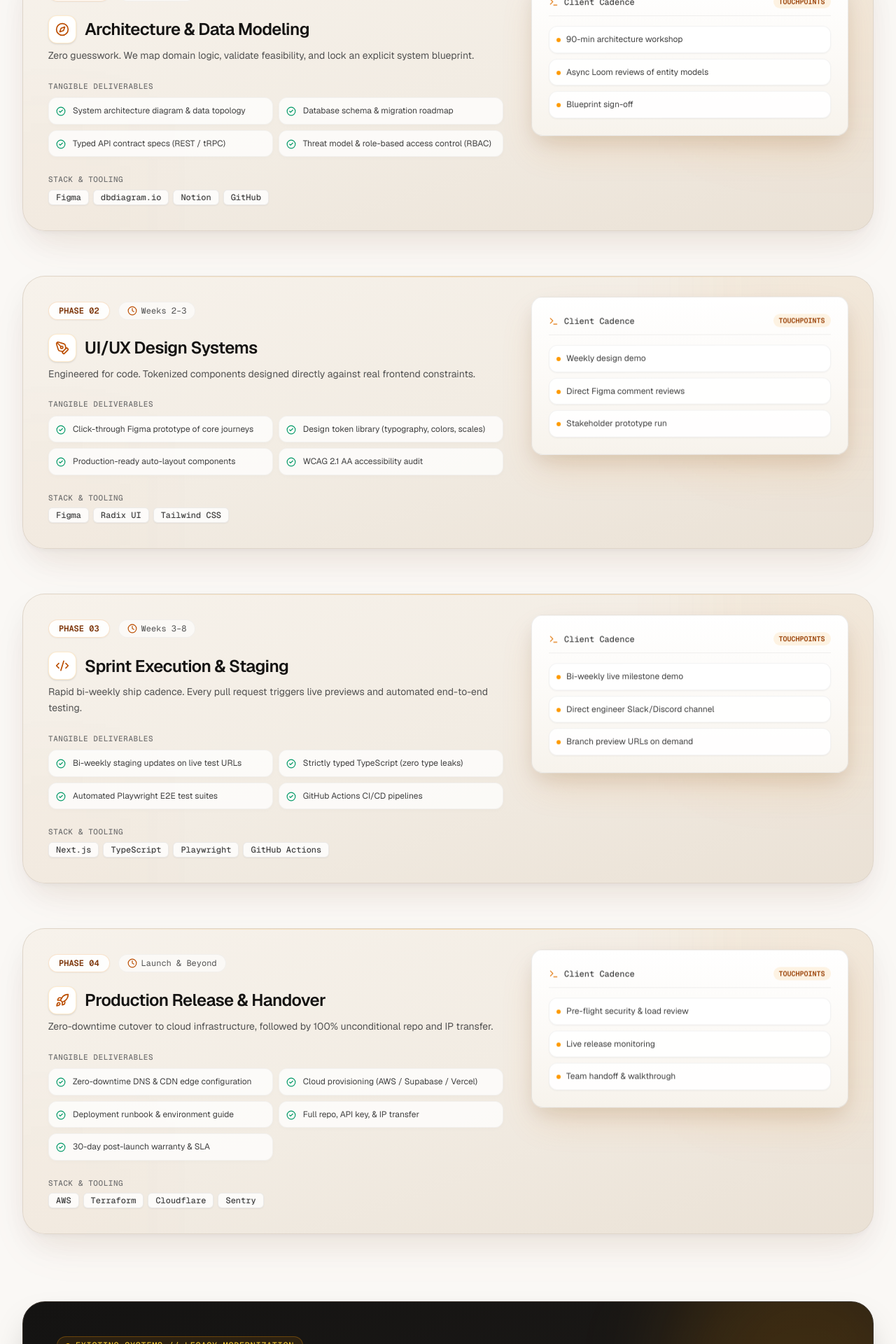
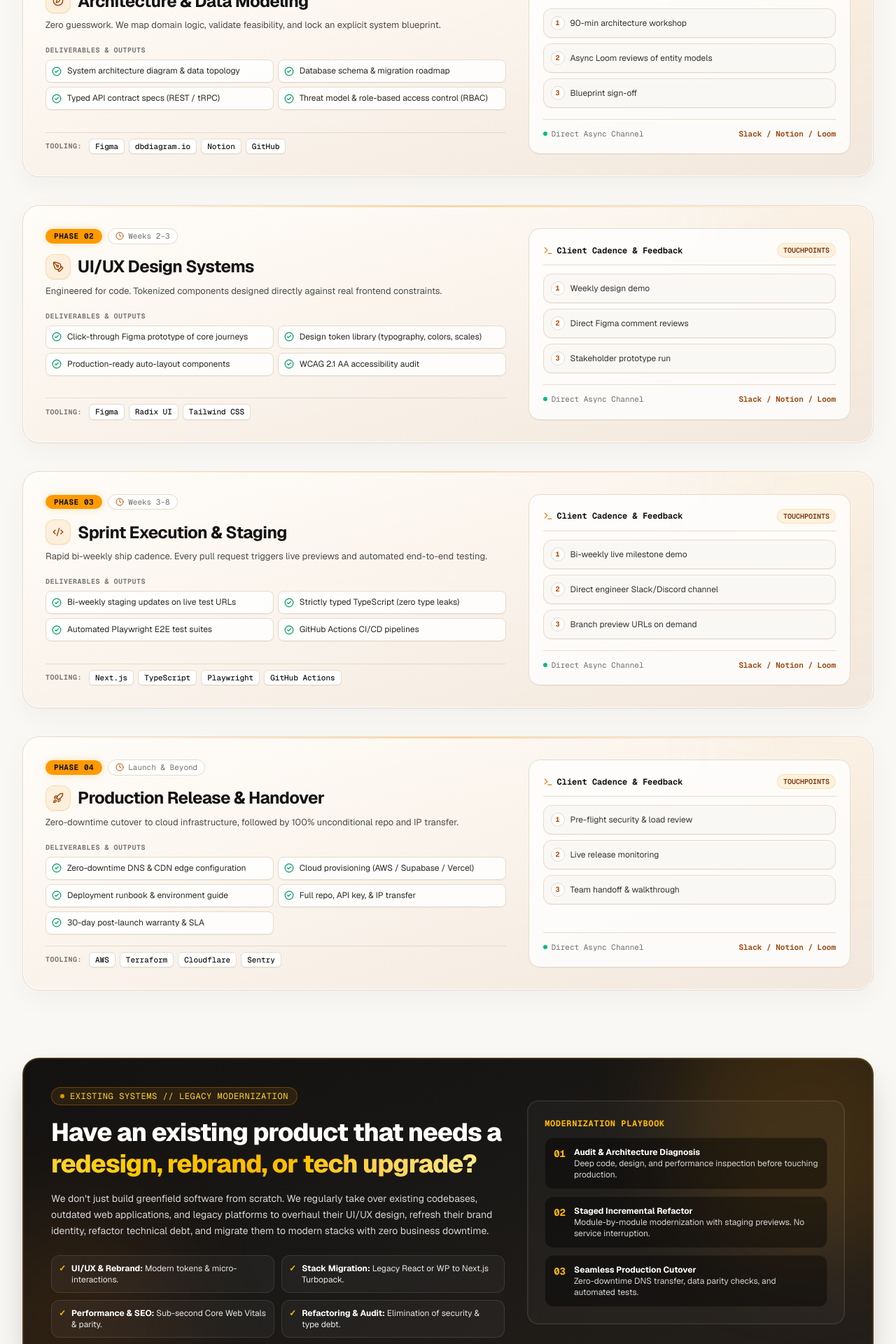
Before and after one commit to millathossain115/telos-digital, a Next.js app: page /process in a window 1280 px wide. Shown: the part 880-2800 px from the top of the page at 70% size. Built offline with nearby package versions, Linux system fonts and the light colour scheme.

Commit message:
feat: add process page and ProcessPhaseCard component

```diff
--- a/src/app/process/page.tsx
+++ b/src/app/process/page.tsx
@@ -75,27 +75,27 @@ export default function ProcessPage() {
             initial={{ opacity: 0, y: 20 }}
             whileInView={{ opacity: 1, y: 0 }}
             viewport={{ once: true, amount: 0.2 }}
-            transition={{ duration: 0.6, ease: [0.16, 1, 0.3, 1] }}
-            className="grid grid-cols-1 md:grid-cols-3 gap-5 p-2 sm:p-2.5 rounded-[2rem] bg-gradient-to-b from-[#EFEAE2]/60 to-[#E8E1D6]/80 border border-[#D9CFC4] shadow-[0_16px_40px_rgba(20,19,18,0.04)] backdrop-blur-sm"
+            transition={{ duration: 0.5, ease: [0.16, 1, 0.3, 1] }}
+            className="grid grid-cols-1 md:grid-cols-3 gap-4"
           >
             {COLLABORATION_RULES.map((rule) => {
               const RuleIcon = RULE_ICON_MAP[rule.icon as keyof typeof RULE_ICON_MAP] || Zap;
               return (
                 <div
                   key={rule.id}
-                  className="group relative flex flex-col justify-between p-6 sm:p-7 rounded-[1.6rem] bg-gradient-to-br from-white via-[#FCFAF7] to-[#F7F2EB] border border-black/[0.06] hover:border-amber-500/40 shadow-xs hover:shadow-[0_12px_32px_rgba(217,119,6,0.08)] transition-all duration-300 overflow-hidden"
+                  className="group relative flex flex-col justify-between p-6 sm:p-7 rounded-2xl bg-gradient-to-br from-[#FFFDF9] via-[#FAF3EB] to-[#F2E7DC] border border-[#E6DACD] ring-1 ring-inset ring-white/95 shadow-[0_10px_30px_rgba(20,19,18,0.03)] hover:shadow-[0_16px_40px_rgba(217,119,6,0.07)] hover:border-amber-500/40 transition-all duration-300 overflow-hidden"
                 >
                   {/* Subtle hover accent light */}
-                  <div className="pointer-events-none absolute -top-12 -right-12 w-28 h-28 bg-amber-500/10 rounded-full blur-xl group-hover:bg-amber-500/20 group-hover:scale-125 transition-all duration-500" />
+                  <div className="pointer-events-none absolute -top-10 -right-10 w-24 h-24 bg-amber-500/10 rounded-full blur-xl group-hover:bg-amber-500/20 transition-all duration-300" />
 
                   <div className="space-y-3 relative z-10">
-                    <div className="w-10 h-10 rounded-xl bg-gradient-to-br from-amber-500/15 to-amber-600/5 border border-amber-500/25 flex items-center justify-center text-amber-700 shadow-xs group-hover:scale-105 group-hover:border-amber-500/40 transition-all duration-300">
+                    <div className="w-10 h-10 rounded-xl bg-amber-500/10 border border-amber-500/20 flex items-center justify-center text-amber-800 shadow-2xs group-hover:scale-105 transition-transform duration-300">
                       <RuleIcon className="w-4 h-4" />
                     </div>
-                    <h3 className="text-base font-semibold text-[#141312] tracking-tight group-hover:text-amber-950 transition-colors">
+                    <h3 className="text-base font-bold text-[#141312] tracking-tight">
                       {rule.title}
                     </h3>
-                    <p className="text-xs sm:text-sm text-neutral-600 leading-relaxed">
+                    <p className="text-xs sm:text-[13px] text-[#141312]/75 leading-relaxed">
                       {rule.desc}
                     </p>
                   </div>
@@ -105,7 +105,7 @@ export default function ProcessPage() {
           </motion.div>
 
           {/* 4 Phases Timeline Stack */}
-          <div className="space-y-12 sm:space-y-16">
+          <div className="space-y-8 sm:space-y-10">
             {PHASES.map((phase, idx) => (
               <ProcessPhaseCard key={phase.id} phase={phase} index={idx} />
             ))}
@@ -115,9 +115,9 @@ export default function ProcessPage() {
           <motion.div
             initial={{ opacity: 0, y: 24 }}
             whileInView={{ opacity: 1, y: 0 }}
-            viewport={{ once: true, amount: 0.2 }}
-            transition={{ duration: 0.6, ease: [0.16, 1, 0.3, 1] }}
-            className="relative overflow-hidden rounded-[2rem] bg-gradient-to-br from-[#141312] via-[#1A1816] to-[#26211C] border border-[#3A332C] p-8 sm:p-12 text-white shadow-2xl"
+            viewport={{ once: true, amount: 0.15 }}
+            transition={{ duration: 0.5, ease: [0.16, 1, 0.3, 1] }}
+            className="relative overflow-hidden rounded-3xl bg-gradient-to-br from-[#141210] via-[#1A1816] to-[#241F1A] border border-amber-500/30 ring-1 ring-inset ring-white/10 p-6 sm:p-10 text-white shadow-2xl"
           >
             <div className="pointer-events-none absolute -top-24 -right-24 w-96 h-96 bg-amber-500/15 rounded-full blur-3xl" />
             <div className="pointer-events-none absolute -bottom-24 -left-24 w-80 h-80 bg-amber-600/10 rounded-full blur-3xl" />
@@ -125,65 +125,65 @@ export default function ProcessPage() {
             <div className="relative z-10 grid grid-cols-1 lg:grid-cols-12 gap-8 items-center">
               <div className="lg:col-span-7 space-y-4">
                 <div className="inline-flex items-center gap-2 px-3 py-1 rounded-full bg-amber-500/10 border border-amber-500/30 text-amber-300 text-xs font-mono uppercase tracking-wider">
-                  <span className="w-1.5 h-1.5 rounded-full bg-amber-400" />
+                  <span className="w-1.5 h-1.5 rounded-full bg-amber-400 animate-pulse" />
                   <span>Existing Systems // Legacy Modernization</span>
                 </div>
 
-                <h2 className="text-2xl sm:text-4xl font-semibold tracking-tight text-white leading-tight">
+                <h2 className="text-2xl sm:text-4xl font-extrabold tracking-tight text-white leading-tight">
                   Have an existing product that needs a{" "}
                   <span className="text-transparent bg-clip-text bg-gradient-to-r from-amber-300 via-amber-400 to-amber-200">
                     redesign, rebrand, or tech upgrade?
                   </span>
                 </h2>
 
-                <p className="text-sm sm:text-base text-neutral-300 leading-relaxed max-w-2xl">
+                <p className="text-xs sm:text-sm text-neutral-300 leading-relaxed max-w-2xl">
                   We don&apos;t just build greenfield software from scratch. We regularly take over existing codebases, outdated web applications, and legacy platforms to overhaul their UI/UX design, refresh their brand identity, refactor technical debt, and migrate them to modern stacks with zero business downtime.
                 </p>
 
-                <div className="grid grid-cols-1 sm:grid-cols-2 gap-3 pt-2 text-xs sm:text-sm text-neutral-200">
-                  <div className="flex items-start gap-2.5">
+                <div className="grid grid-cols-1 sm:grid-cols-2 gap-2.5 pt-2 text-xs text-neutral-200">
+                  <div className="p-2.5 rounded-xl bg-white/[0.04] border border-white/10 flex items-start gap-2">
                     <span className="text-amber-400 font-mono font-bold">✓</span>
-                    <span><strong>UI/UX Redesign & Rebranding:</strong> Contemporary visual systems, typography, and micro-interactions.</span>
+                    <span><strong className="text-white">UI/UX & Rebrand:</strong> Modern tokens & micro-interactions.</span>
                   </div>
-                  <div className="flex items-start gap-2.5">
+                  <div className="p-2.5 rounded-xl bg-white/[0.04] border border-white/10 flex items-start gap-2">
                     <span className="text-amber-400 font-mono font-bold">✓</span>
-                    <span><strong>Stack Migration:</strong> Legacy React, WordPress, or monolithic apps to Next.js & Turbopack.</span>
+                    <span><strong className="text-white">Stack Migration:</strong> Legacy React or WP to Next.js Turbopack.</span>
                   </div>
-                  <div className="flex items-start gap-2.5">
+                  <div className="p-2.5 rounded-xl bg-white/[0.04] border border-white/10 flex items-start gap-2">
                     <span className="text-amber-400 font-mono font-bold">✓</span>
-                    <span><strong>Performance & SEO Overhaul:</strong> Sub-second Core Web Vitals, metadata, and structured data fixes.</span>
+                    <span><strong className="text-white">Performance & SEO:</strong> Sub-second Core Web Vitals & parity.</span>
                   </div>
-                  <div className="flex items-start gap-2.5">
+                  <div className="p-2.5 rounded-xl bg-white/[0.04] border border-white/10 flex items-start gap-2">
                     <span className="text-amber-400 font-mono font-bold">✓</span>
-                    <span><strong>Code Audit & Refactoring:</strong> Elimination of security risks, type leaks, and slow database queries.</span>
+                    <span><strong className="text-white">Refactoring & Audit:</strong> Elimination of security & type debt.</span>
                   </div>
                 </div>
               </div>
 
-              <div className="lg:col-span-5 bg-white/[0.04] border border-white/[0.08] rounded-2xl p-6 sm:p-7 space-y-4 backdrop-blur-sm">
-                <div className="text-xs font-mono uppercase tracking-wider text-amber-400">
+              <div className="lg:col-span-5 bg-white/[0.03] border border-white/10 ring-1 ring-inset ring-white/5 rounded-2xl p-5 sm:p-6 space-y-3 backdrop-blur-md">
+                <div className="text-xs font-mono uppercase tracking-wider text-amber-400 font-bold">
                   Modernization Playbook
                 </div>
-                <div className="space-y-3 text-xs sm:text-sm text-neutral-300">
-                  <div className="p-3 rounded-xl bg-black/30 border border-white/5 flex gap-3">
-                    <span className="text-amber-400 font-mono font-bold">01</span>
+                <div className="space-y-2.5 text-xs text-neutral-300">
+                  <div className="p-3 rounded-xl bg-black/40 border border-white/5 flex gap-3">
+                    <span className="text-amber-400 font-mono font-bold text-sm">01</span>
                     <div>
-                      <strong className="text-white block">Audit & Architecture Diagnosis</strong>
+                      <strong className="text-white block text-xs">Audit & Architecture Diagnosis</strong>
                       Deep code, design, and performance inspection before touching production.
                     </div>
                   </div>
-                  <div className="p-3 rounded-xl bg-black/30 border border-white/5 flex gap-3">
-                    <span className="text-amber-400 font-mono font-bold">02</span>
+                  <div className="p-3 rounded-xl bg-black/40 border border-white/5 flex gap-3">
+                    <span className="text-amber-400 font-mono font-bold text-sm">02</span>
                     <div>
-                      <strong className="text-white block">Staged Incremental Refactor</strong>
+                      <strong className="text-white block text-xs">Staged Incremental Refactor</strong>
                       Module-by-module modernization with staging previews. No service interruption.
                     </div>
                   </div>
-                  <div className="p-3 rounded-xl bg-black/30 border border-white/5 flex gap-3">
-                    <span className="text-amber-400 font-mono font-bold">03</span>
+                  <div className="p-3 rounded-xl bg-black/40 border border-white/5 flex gap-3">
+                    <span className="text-amber-400 font-mono font-bold text-sm">03</span>
                     <div>
-                      <strong className="text-white block">Seamless Production Cutover</strong>
-                      Zero-downtime DNS transfer, data parity checks, and automated regression testing.
+                      <strong className="text-white block text-xs">Seamless Production Cutover</strong>
+                      Zero-downtime DNS transfer, data parity checks, and automated tests.
                     </div>
                   </div>
                 </div>
--- a/src/components/ProcessPhaseCard.tsx
+++ b/src/components/ProcessPhaseCard.tsx
@@ -33,71 +33,72 @@ export function ProcessPhaseCard({ phase, index }: ProcessPhaseCardProps) {
       variants={cardVariants}
       initial="hidden"
       whileInView="visible"
-      viewport={{ once: true, amount: 0.2 }}
-      className="group relative p-6 sm:p-9 rounded-[2rem] bg-gradient-to-br from-[#F7F2EB] via-[#F2ECE3] to-[#EAE1D5] border border-[#DDD3C7]/90 hover:border-amber-500/40 transition-all duration-500 shadow-[0_4px_6px_-1px_rgba(20,19,18,0.03),0_18px_45px_-6px_rgba(40,28,15,0.08),0_30px_70px_-12px_rgba(217,119,6,0.06)] hover:shadow-[0_8px_12px_-2px_rgba(20,19,18,0.04),0_24px_55px_-4px_rgba(40,28,15,0.12),0_36px_85px_-10px_rgba(217,119,6,0.14)] overflow-hidden"
+      viewport={{ once: true, amount: 0.15 }}
+      className="group relative p-6 sm:p-8 rounded-3xl bg-gradient-to-br from-[#FFFDF9] via-[#FAF3EB] to-[#F2E7DC] border border-[#E6DACD] ring-1 ring-inset ring-white/95 shadow-[0_12px_36px_rgba(20,19,18,0.04)] hover:shadow-[0_20px_50px_rgba(217,119,6,0.08)] hover:border-amber-500/40 transition-all duration-400 overflow-hidden"
     >
-      {/* Top subtle border highlight */}
-      <div className="pointer-events-none absolute inset-x-0 top-0 h-px bg-gradient-to-r from-transparent via-amber-500/30 to-transparent" />
+      {/* Top subtle hairline amber highlight */}
+      <div className="pointer-events-none absolute inset-x-0 top-0 h-[1.5px] bg-gradient-to-r from-transparent via-amber-500/50 to-transparent opacity-80 group-hover:opacity-100 transition-opacity" />
 
       {/* Warm corner ambient backlight */}
-      <div className="absolute -top-32 -right-32 w-96 h-96 bg-amber-500/10 blur-3xl opacity-40 group-hover:opacity-100 group-hover:scale-110 transition-all duration-700 pointer-events-none" />
-      <div className="absolute -bottom-24 -left-24 w-72 h-72 bg-amber-600/5 blur-3xl opacity-30 pointer-events-none" />
+      <div className="absolute -top-24 -right-24 w-80 h-80 bg-amber-500/10 blur-3xl opacity-30 group-hover:opacity-60 transition-opacity duration-500 pointer-events-none" />
 
-      <div className="grid grid-cols-1 lg:grid-cols-12 gap-8 lg:gap-10 items-start relative z-10">
-        {/* Left: Phase Title & Scope (7 Cols) */}
-        <div className="lg:col-span-7 space-y-4 sm:space-y-5">
-          <div className="flex items-center gap-3">
-            <span className="text-xs font-mono px-3.5 py-1 rounded-full bg-white/90 border border-amber-600/20 text-amber-900 font-semibold shadow-xs backdrop-blur-xs">
+      <div className="grid grid-cols-1 lg:grid-cols-12 gap-6 lg:gap-8 items-stretch relative z-10">
+        {/* Left: Phase Title & Deliverables (7 Cols) */}
+        <div className="lg:col-span-7 flex flex-col justify-between space-y-4">
+          <div className="space-y-3.5">
+            <div className="flex flex-wrap items-center gap-2">
+              <span className="text-[11px] font-mono px-3 py-0.5 rounded-full bg-amber-500 text-[#141210] font-bold uppercase tracking-wider shadow-[0_0_12px_rgba(245,158,11,0.25)]">
                 {phase.step}
               </span>
-            <span className="text-xs font-mono text-neutral-600 flex items-center gap-1.5 px-3 py-1 rounded-full bg-white/60 border border-black/[0.04]">
-              <Clock className="w-3.5 h-3.5 text-amber-700" />
+              <span className="text-[11px] font-mono text-[#141312]/60 flex items-center gap-1.5 px-2.5 py-0.5 rounded-full bg-white/90 border border-[#E6DACD]">
+                <Clock className="w-3 h-3 text-amber-700" />
                 {phase.timeframe}
               </span>
             </div>
 
             <div>
-            <div className="flex items-center gap-3 mb-1.5">
-              <div className="w-10 h-10 rounded-xl bg-white border border-amber-500/20 flex items-center justify-center text-amber-700 shadow-sm group-hover:scale-105 group-hover:border-amber-500/40 transition-all duration-300">
-                <IconComponent className="w-5 h-5" />
+              <div className="flex items-center gap-2.5 mb-1.5">
+                <div className="w-9 h-9 rounded-xl bg-amber-500/10 border border-amber-500/25 flex items-center justify-center text-amber-800 shadow-2xs group-hover:scale-105 transition-transform duration-300">
+                  <IconComponent className="w-4 h-4" />
                 </div>
-              <h2 className="text-xl sm:text-2xl font-semibold text-[#141312] tracking-tight leading-snug">
+                <h2 className="text-xl sm:text-2xl font-bold text-[#141312] tracking-tight leading-snug">
                   {phase.title}
                 </h2>
               </div>
-            <p className="text-xs sm:text-sm text-neutral-600 leading-relaxed">
+              <p className="text-xs sm:text-[13px] text-[#141312]/75 leading-relaxed">
                 {phase.summary}
               </p>
             </div>
 
             {/* Explicit Deliverables Checklist - Compact 2-column grid */}
-          <div className="space-y-2 pt-1">
-            <div className="text-[11px] font-mono text-neutral-500 uppercase tracking-wider font-medium">
-              Tangible Deliverables
+            <div className="space-y-1.5 pt-1">
+              <div className="text-[10px] font-mono text-[#141312]/55 uppercase tracking-wider font-bold">
+                Deliverables & Outputs
               </div>
-            <div className="grid grid-cols-1 sm:grid-cols-2 gap-2">
+              <div className="grid grid-cols-1 sm:grid-cols-2 gap-1.5">
                 {phase.deliverables.map((item) => (
                   <div
                     key={item}
-                  className="flex items-start gap-2.5 p-2.5 rounded-xl bg-white/75 border border-black/[0.04] text-xs text-neutral-700 leading-snug hover:bg-white/95 transition-all shadow-[0_2px_6px_rgba(20,19,18,0.02)] hover:shadow-[0_4px_12px_rgba(20,19,18,0.05)]"
+                    className="flex items-center gap-2 p-2 rounded-lg bg-white/85 border border-[#E6DACD] text-xs text-[#141312]/90 leading-tight shadow-2xs hover:border-amber-500/30 transition-colors"
                   >
-                  <CheckCircle2 className="w-3.5 h-3.5 text-emerald-600 shrink-0 mt-0.5" />
-                  <span>{item}</span>
+                    <CheckCircle2 className="w-3.5 h-3.5 text-emerald-600 shrink-0" />
+                    <span className="truncate">{item}</span>
                   </div>
                 ))}
               </div>
             </div>
+          </div>
 
           {/* Tooling Tags */}
-          <div className="space-y-1.5 pt-1">
-            <div className="text-[11px] font-mono text-neutral-500 uppercase tracking-wider font-medium">
-              Stack & Tooling
-            </div>
-            <div className="flex flex-wrap gap-1.5">
+          <div className="pt-2 border-t border-[#E6DACD]">
+            <div className="flex flex-wrap items-center gap-1.5">
+              <span className="text-[10px] font-mono text-[#141312]/55 uppercase tracking-wider font-bold mr-1">
+                Tooling:
+              </span>
               {phase.tooling.map((tool) => (
                 <span
                   key={tool}
-                  className="text-xs font-mono px-2.5 py-0.5 rounded-md bg-white/80 border border-black/[0.07] text-neutral-700 shadow-xs font-medium hover:border-amber-500/30 transition-colors"
+                  className="text-[11px] font-mono px-2 py-0.5 rounded-md bg-white border border-[#E6DACD] text-[#141312] shadow-2xs font-medium"
                 >
                   {tool}
                 </span>
@@ -106,45 +107,42 @@ export function ProcessPhaseCard({ phase, index }: ProcessPhaseCardProps) {
           </div>
         </div>
 
-        {/* Right: Client Touchpoints & Workflow (5 Cols) */}
-        <div className="lg:col-span-5">
-          <motion.div
-            animate={{
-              y: [0, -16, 0],
-              rotate: [0, -0.75, 0.75, 0],
-            }}
-            transition={{
-              duration: 1.4,
-              repeat: Infinity,
-              ease: "easeInOut",
-              delay: index * 0.18,
-            }}
-            whileHover={{ y: -4, rotate: 0, transition: { duration: 0.2, ease: "easeOut" } }}
-            style={{ willChange: "transform" }}
-            className="rounded-2xl bg-gradient-to-b from-white via-[#FCFAF7] to-[#F7F3EC] border border-black/[0.08] p-5 sm:p-6 space-y-3.5 shadow-[0_12px_28px_-4px_rgba(30,20,12,0.1),0_24px_52px_-8px_rgba(217,119,6,0.16)] hover:border-amber-500/40 hover:shadow-[0_16px_36px_-4px_rgba(30,20,12,0.14),0_30px_60px_-6px_rgba(217,119,6,0.22)] transition-all duration-300"
-          >
-            <div className="flex items-center justify-between pb-2.5 border-b border-black/[0.06]">
-              <span className="text-xs font-mono text-neutral-700 flex items-center gap-2 font-medium">
+        {/* Right: Client Touchpoints & Cadence Box (5 Cols) */}
+        <div className="lg:col-span-5 flex flex-col justify-between rounded-2xl bg-white/80 border border-[#E6DACD] p-5 shadow-2xs">
+          <div className="space-y-3">
+            <div className="flex items-center justify-between pb-2.5 border-b border-[#E6DACD]">
+              <span className="text-xs font-mono text-[#141312] flex items-center gap-1.5 font-bold">
                 <Terminal className="w-3.5 h-3.5 text-amber-600" />
-                Client Cadence
+                Client Cadence & Feedback
               </span>
-              <span className="text-[10px] font-mono px-2 py-0.5 rounded-full bg-amber-500/10 text-amber-800 font-semibold uppercase">
+              <span className="text-[10px] font-mono px-2 py-0.5 rounded-full bg-amber-500/10 text-amber-900 border border-amber-500/20 font-semibold uppercase">
                 Touchpoints
               </span>
             </div>
 
             <div className="space-y-2">
-              {phase.clientTouchpoints.map((tp) => (
+              {phase.clientTouchpoints.map((tp, idx) => (
                 <div
                   key={tp}
-                  className="p-2.5 rounded-xl bg-white/90 border border-black/[0.05] text-xs text-neutral-700 leading-snug flex items-start gap-2 shadow-xs hover:border-amber-500/30 transition-colors"
+                  className="p-2.5 rounded-xl bg-[#FAF8F5] border border-[#E6DACD] text-xs text-[#141312]/85 leading-snug flex items-start gap-2 shadow-2xs hover:border-amber-500/30 transition-colors"
                 >
-                  <span className="w-1.5 h-1.5 rounded-full bg-amber-500 shrink-0 mt-1.5" />
-                  <span>{tp}</span>
+                  <span className="w-5 h-5 rounded-full bg-white border border-[#E6DACD] text-[10px] font-mono font-bold text-amber-700 flex items-center justify-center shrink-0">
+                    {idx + 1}
+                  </span>
+                  <span className="pt-0.5">{tp}</span>
                 </div>
               ))}
             </div>
-          </motion.div>
+          </div>
+
+          {/* Operational Assurance Pill */}
+          <div className="mt-4 pt-3 border-t border-[#E6DACD] flex items-center justify-between text-[11px] font-mono text-[#141312]/60">
+            <span className="flex items-center gap-1.5">
+              <span className="w-1.5 h-1.5 rounded-full bg-emerald-500" />
+              Direct Async Channel
+            </span>
+            <span className="text-amber-800 font-semibold">Slack / Notion / Loom</span>
+          </div>
         </div>
       </div>
     </motion.section>
```
Lines whose indentation alone changed are shown as unchanged.
